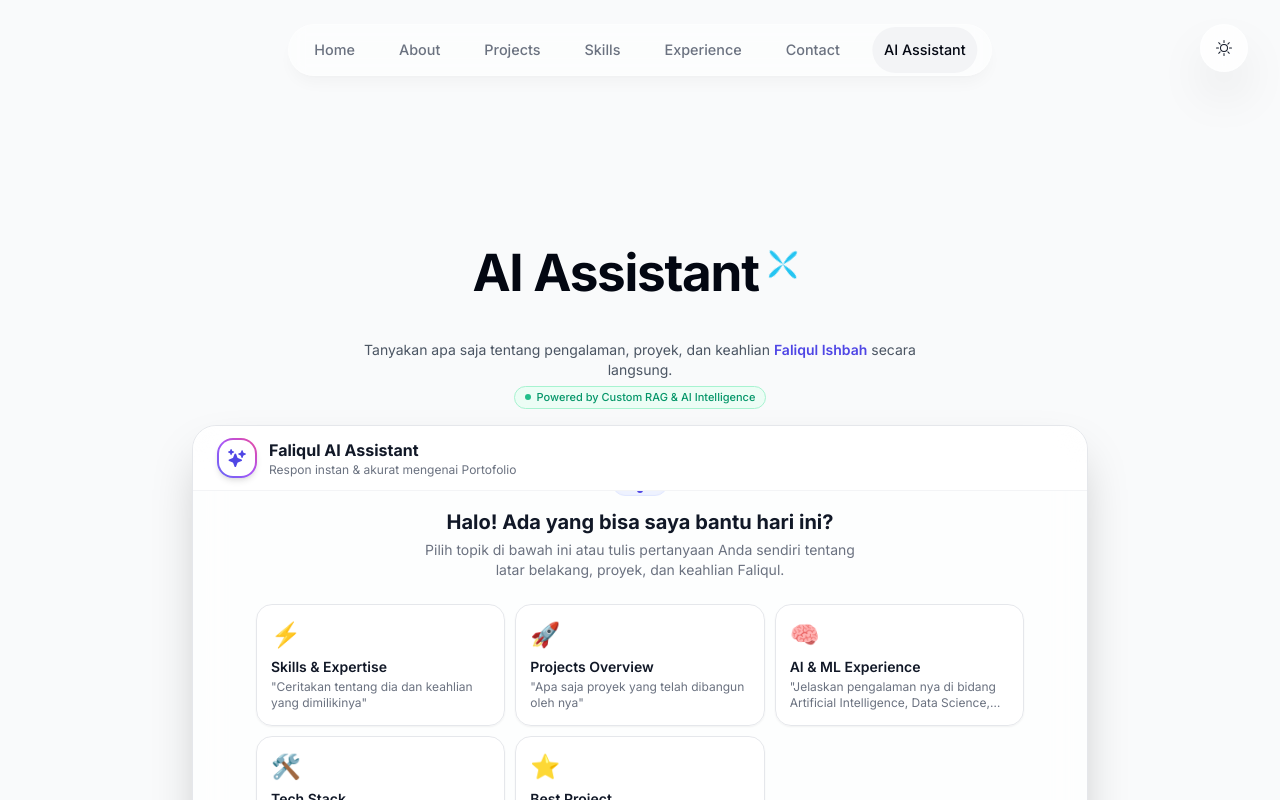
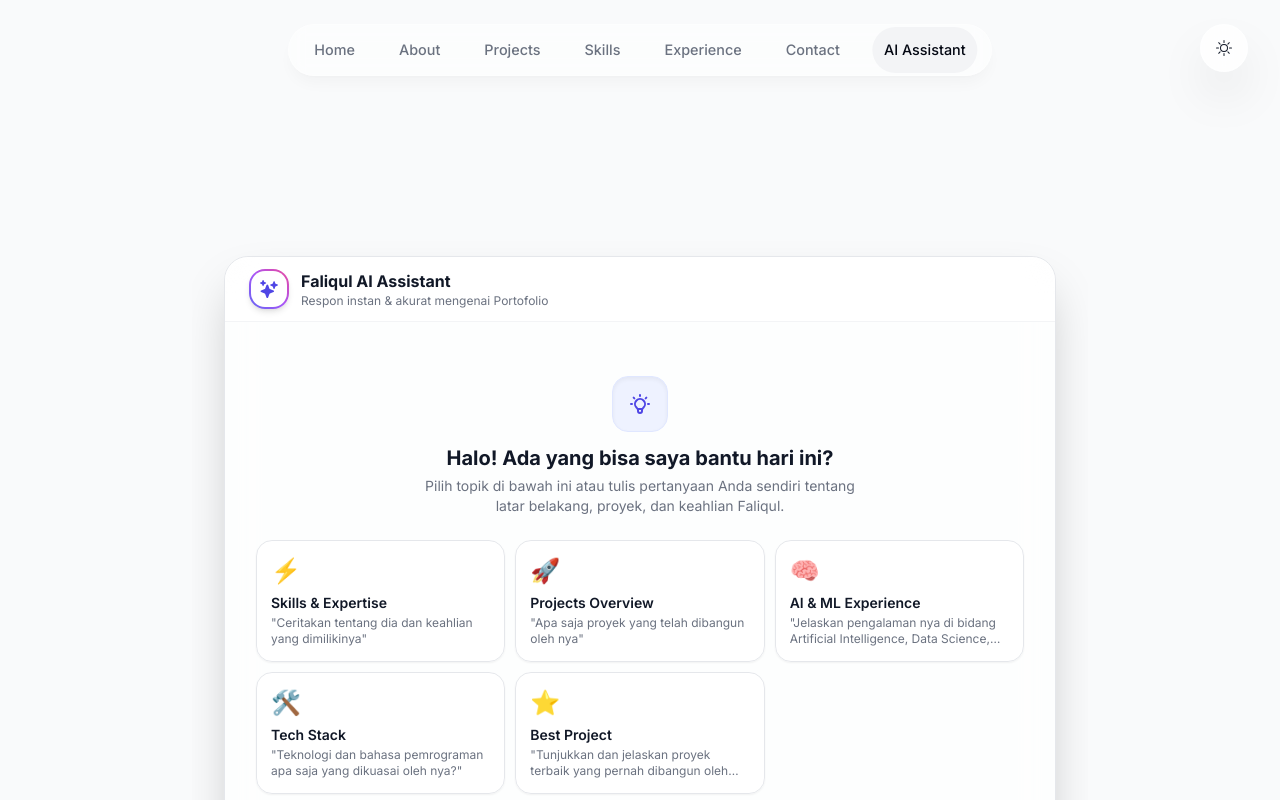
Before and after one commit to Faliqulxx/Portfolio_v1, a Next.js app: page /ai-assistant in a window 1280 px wide. Shown: the top 800 px of the page. Built offline with nearby package versions, Linux system fonts and the light colour scheme.

Commit message:
UI: Remove top heading section, shape, and subtitle from AI Assistant page

```diff
--- a/app/ai-assistant/page.tsx
+++ b/app/ai-assistant/page.tsx
@@ -8,8 +8,6 @@ import { useChat } from "@/components/chat/useChat";
 import ChatMessage from "@/components/chat/ChatMessage";
 import ClearChatDialog from "@/components/chat/ClearChatDialog";
 import { useActiveSectionContext } from "@/context/active-section-context";
-import SectionHeading from "@/components/section-heading";
-import BurstBload from "@/components/burst-bload";
 
 const QUICK_PROMPTS = [
   {
@@ -78,35 +76,13 @@ export default function AIAssistantPage() {
   const isEmpty = messages.length === 0;
 
   return (
-    <div className="h-screen max-h-screen pt-20 sm:pt-24 pb-4 px-4 sm:px-6 lg:px-8 max-w-5xl mx-auto flex flex-col items-center overflow-hidden box-border">
-      {/* COMPACT HEADING SECTION */}
-      <motion.div
-        initial={{ opacity: 0, y: -10 }}
-        animate={{ opacity: 1, y: 0 }}
-        transition={{ duration: 0.4 }}
-        className="text-center mb-3 sm:mb-4 relative w-full flex flex-col items-center flex-shrink-0"
-      >
-        <div className="flex justify-center mb-1 relative">
-          <SectionHeading>AI Assistant</SectionHeading>
-          <BurstBload />
-        </div>
-        <p className="text-gray-600 dark:text-white/70 max-w-xl text-center text-xs sm:text-sm leading-tight">
-          Tanyakan apa saja tentang pengalaman, proyek, dan keahlian <strong className="text-indigo-600 dark:text-indigo-400 font-semibold">Faliqul Ishbah</strong> secara langsung.
-        </p>
-
-        {/* Status Badge */}
-        <div className="mt-1.5 inline-flex items-center gap-1.5 px-2.5 py-0.5 rounded-full bg-emerald-50 dark:bg-emerald-500/10 border border-emerald-200 dark:border-emerald-500/20 text-[11px] font-medium text-emerald-600 dark:text-emerald-400">
-          <span className="w-1.5 h-1.5 rounded-full bg-emerald-500 animate-pulse" />
-          Powered by Custom RAG & AI Intelligence
-        </div>
-      </motion.div>
-
+    <div className="h-screen max-h-screen pt-24 sm:pt-28 pb-4 px-4 sm:px-6 lg:px-8 max-w-4xl mx-auto flex flex-col items-center overflow-hidden box-border">
       {/* DYNAMIC FIT CHAT CONTAINER */}
       <motion.div
         initial={{ opacity: 0, y: 15 }}
         animate={{ opacity: 1, y: 0 }}
-        transition={{ duration: 0.4, delay: 0.1 }}
-        className="w-full flex-1 min-h-0 max-w-4xl flex flex-col rounded-2xl sm:rounded-3xl border border-gray-200 dark:border-white/10 bg-white/70 dark:bg-gray-900/60 backdrop-blur-xl shadow-2xl overflow-hidden"
+        transition={{ duration: 0.4 }}
+        className="w-full flex-1 min-h-0 flex flex-col rounded-2xl sm:rounded-3xl border border-gray-200 dark:border-white/10 bg-white/70 dark:bg-gray-900/60 backdrop-blur-xl shadow-2xl overflow-hidden"
       >
         {/* TOP BAR */}
         <div className="px-4 sm:px-6 py-3 border-b border-gray-100 dark:border-white/10 bg-white/50 dark:bg-gray-900/50 flex items-center justify-between backdrop-blur-md flex-shrink-0">
```
